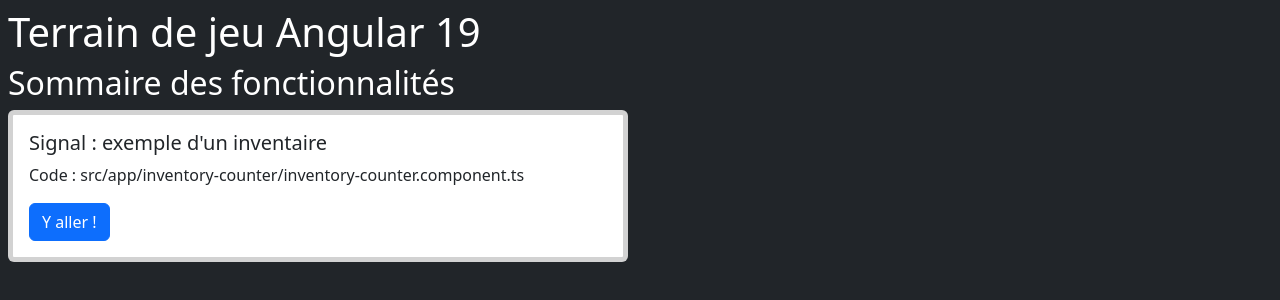
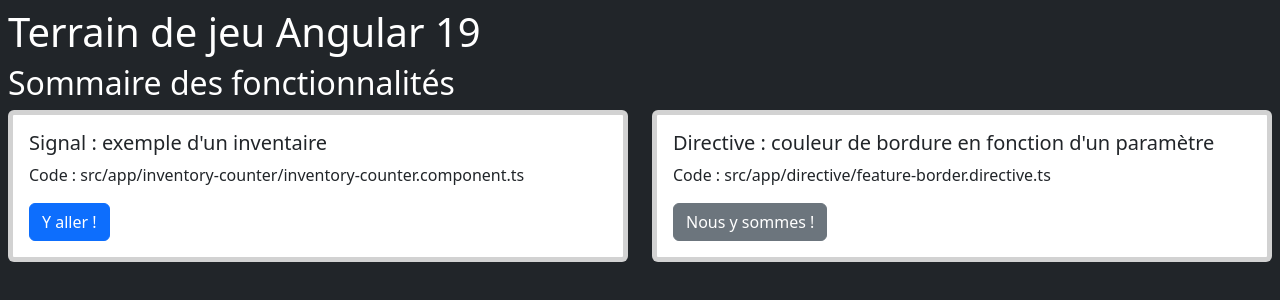
Before and after one commit to js-playground-of-css/ng-playground-app, an Angular app: page /home in a window 1280 px wide. Shown: the top 300 px of the page. Built offline with nearby package versions, Linux system fonts and the light colour scheme.

Commit message:
Ajout directive au sommaire

```diff
--- a/src/app/homepage/homepage.component.html
+++ b/src/app/homepage/homepage.component.html
@@ -7,7 +7,11 @@
                 <div class="card-body">
                     <h5 class="card-title">{{ feature.title }}</h5>
                     <p class="card-text">Code : {{ feature.path }}</p>
+                    @if(feature.url === 'home') {
+                    <span class="btn btn-secondary">Nous y sommes !</span>
+                    } @else {
                     <a href="{{ feature.url }}" class="btn btn-primary">Y aller !</a>
+                    }
                 </div>
             </div>
         </div>
--- a/src/mock/features.mock.ts
+++ b/src/mock/features.mock.ts
@@ -7,5 +7,12 @@
         path: 'src/app/inventory-counter/inventory-counter.component.ts',
         type: 'technique',
         url: 'inventaire/compteur'
+    },
+    {
+        id: 2,
+        title: 'Directive : couleur de bordure en fonction d\'un paramètre',
+        path: 'src/app/directive/feature-border.directive.ts',
+        type: 'technique',
+        url: 'home'
     }
 ];
```
